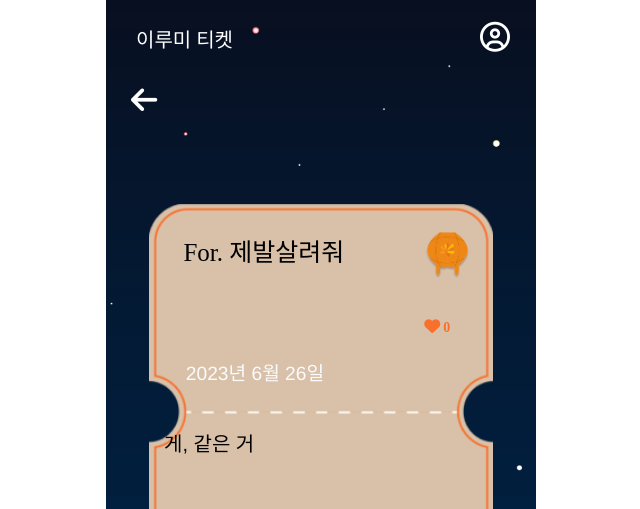
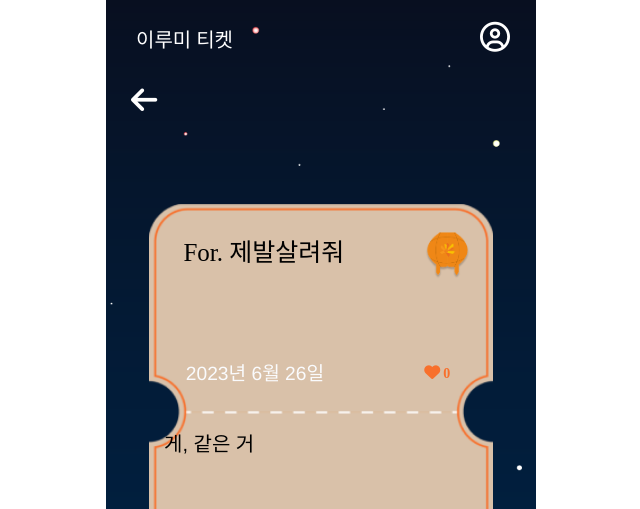
Before and after one commit to kickcha/simbathon_budddha, a Django app: page /2/ in a window 1280 px wide. Shown: the top 509 px of the page, without its empty margins (319-959 px from the left). Run offline with Django 4.2, Linux system fonts and the light colour scheme; data comes from the database, SQL or seed files in the repository; both versions use the stored data as it was after the commit; data that the repository does not hold is empty; some libraries are stand-ins or nearby versions; some web fonts are replaced.

Commit message:
Design: heart 위치 조정

```diff
--- a/Lumiticket/Lumiticket/static/css/detail.css
+++ b/Lumiticket/Lumiticket/static/css/detail.css
@@ -178,7 +178,7 @@ a{
 
 .heart{
   margin-left: 80%;
-  margin-top: 33%;
+  margin-top: 160px;
   position: absolute;
 }
 
```
Also changed, not shown: Lumiticket/db.sqlite3.
